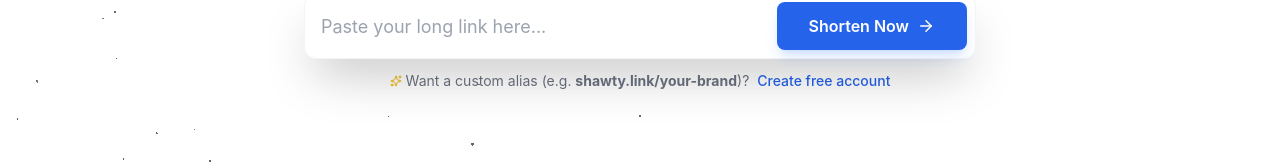
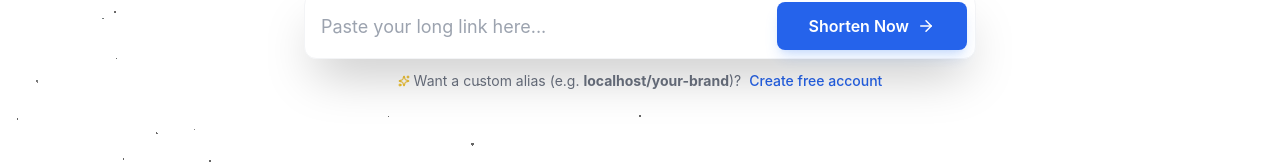
Before and after one commit to awpetrik/ShawtyLink, a React (Vite) app in the folder frontend/: page / in a window 1280 px wide. Shown: the part 486-650 px from the top of the page. Built offline with nearby package versions, Linux system fonts and the light colour scheme; no server answers.

Commit message:
feat(ui): Dynamic Domain Display & Fix Input Formatting (v2.2.0 Update)

```diff
--- a/frontend/src/components/links/CreateLinkModal.jsx
+++ b/frontend/src/components/links/CreateLinkModal.jsx
@@ -150,14 +150,16 @@ export default function CreateLinkModal({ isOpen, onClose }) {
                                                     </span>
                                                 )}
                                             </div>
-                                            <div className="relative flex items-center">
-                                                <span className="absolute left-4 text-gray-400 text-sm font-medium">shawty.link/</span>
+                                            <div className="w-full px-4 py-2 rounded-lg border border-gray-200 dark:border-gray-700 bg-transparent flex items-center gap-0 focus-within:ring-2 focus-within:ring-blue-500/20 focus-within:border-blue-500 transition-all">
+                                                <span className="text-gray-400 text-sm font-medium shrink-0 select-none max-w-[50%] truncate">
+                                                    {window.location.host}/
+                                                </span>
                                                 <input
                                                     type="text"
                                                     placeholder="my-link"
                                                     value={customAlias}
                                                     onChange={e => setCustomAlias(e.target.value.replace(/[^a-zA-Z0-9-_]/g, ''))}
-                                                    className="input-field pl-24 font-mono text-sm"
+                                                    className="bg-transparent border-none outline-none flex-1 font-mono text-sm placeholder:text-gray-400 p-0 ml-0.5 min-w-0 text-gray-900 dark:text-white"
                                                     maxLength={20}
                                                 />
                                             </div>
--- a/frontend/src/pages/Settings.jsx
+++ b/frontend/src/pages/Settings.jsx
@@ -191,7 +191,7 @@ export default function Settings() {
                         <div>
                             <label className="block text-sm font-medium text-gray-700 dark:text-gray-300 mb-2">Default Domain</label>
                             <select disabled className="input-field bg-gray-50 dark:bg-zinc-800 opacity-60">
-                                <option>shawty.link</option>
+                                <option>{window.location.host}</option>
                             </select>
                         </div>
                         <div>
--- a/frontend/src/views/HomeView.jsx
+++ b/frontend/src/views/HomeView.jsx
@@ -137,7 +137,7 @@ export default function HomeView() {
                         <div className="text-sm text-gray-500 dark:text-gray-400 mt-3 animate-fade-in">
                             <span className="inline-flex items-center gap-1">
                                 <Sparkles size={12} className="text-yellow-500" />
-                                <span>Want a custom alias (e.g. <strong>shawty.link/your-brand</strong>)?</span>
+                                <span>Want a custom alias (e.g. <strong>{window.location.host}/your-brand</strong>)?</span>
                                 <Link to="/register" className="text-blue-600 dark:text-blue-400 hover:underline font-medium ml-1">
                                     Create free account
                                 </Link>
```
Also changed, not shown: 2 other files (tests, documents, lock files or other folders).
